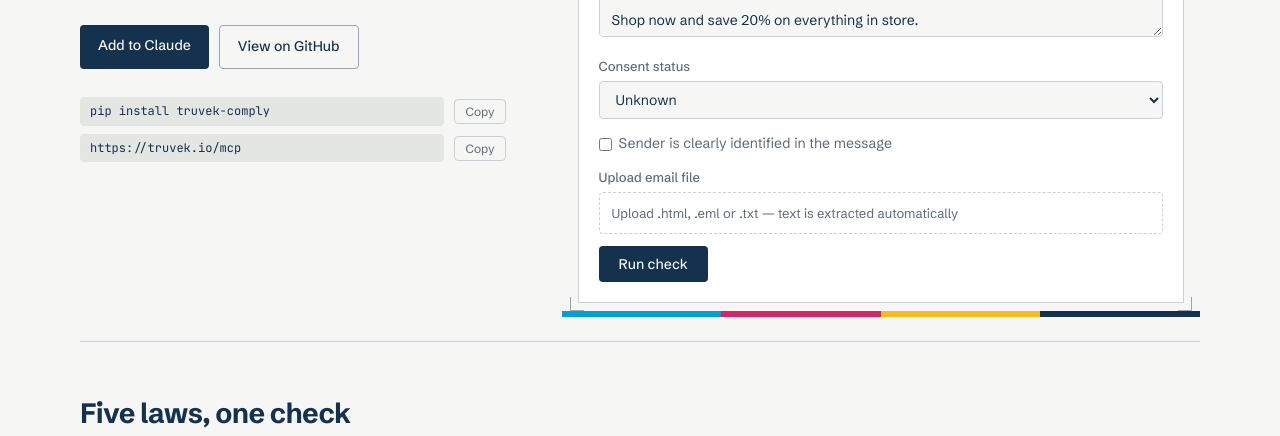
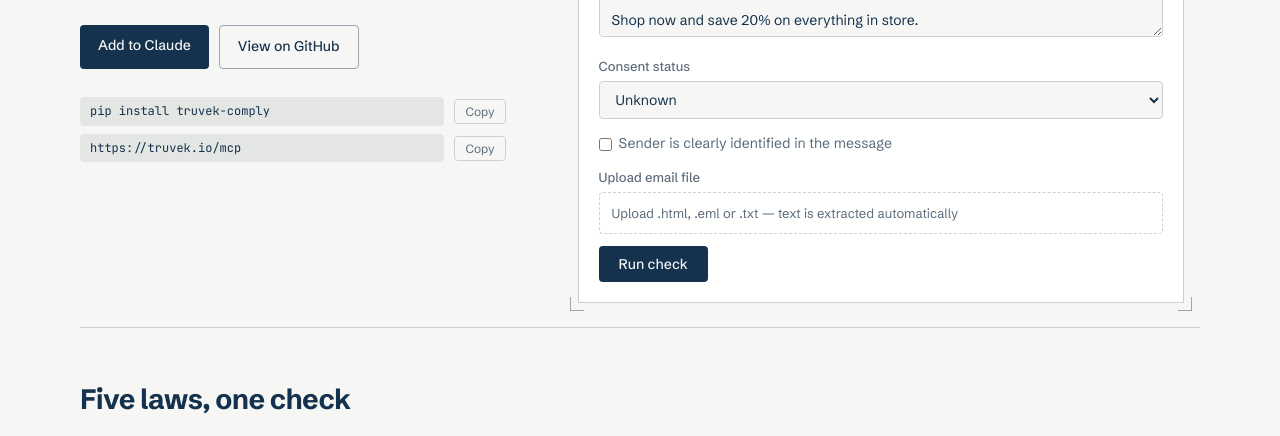
Before and after one commit to Truckling/sendcheck, a plain HTML site: page static/index.html in a window 1280 px wide. Shown: the part 348-784 px from the top of the page. Drawn offline with Linux system fonts and the light colour scheme.

Commit message:
Remove CMY strip from hero checker, keep footer only
Strip remains in the footer as the single appearance on the landing page.

Co-Authored-By: Claude Sonnet 4.6 <noreply@anthropic.com>

```diff
--- a/static/index.html
+++ b/static/index.html
@@ -257,7 +257,6 @@
 
     /* CMY strip — appears here (under proof) and top of footer only */
     .cmy-strip { display: flex; height: 6px; }
-    .hero .cmy-strip { margin-top: 8px; }
     .cmy-strip span { flex: 1; }
     .cmy-cyan    { background: var(--cyan); }
     .cmy-magenta { background: var(--magenta); }
@@ -509,14 +508,6 @@ The Marketing Team</textarea>
               <button class="run-btn" id="run-check">Run check</button>
             </div>
           </div>
-        </div>
-
-        <!-- CMY strip directly under proof — first of two appearances on page -->
-        <div class="cmy-strip" aria-hidden="true">
-          <span class="cmy-cyan"></span>
-          <span class="cmy-magenta"></span>
-          <span class="cmy-yellow"></span>
-          <span class="cmy-navy"></span>
         </div>
 
         <!-- findings rail -->
```
